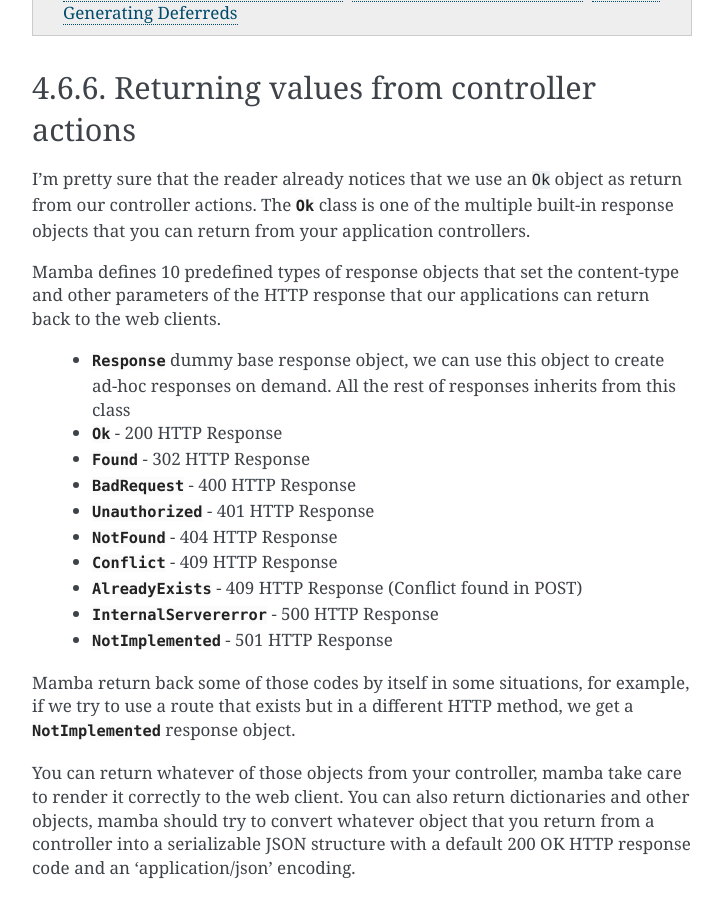
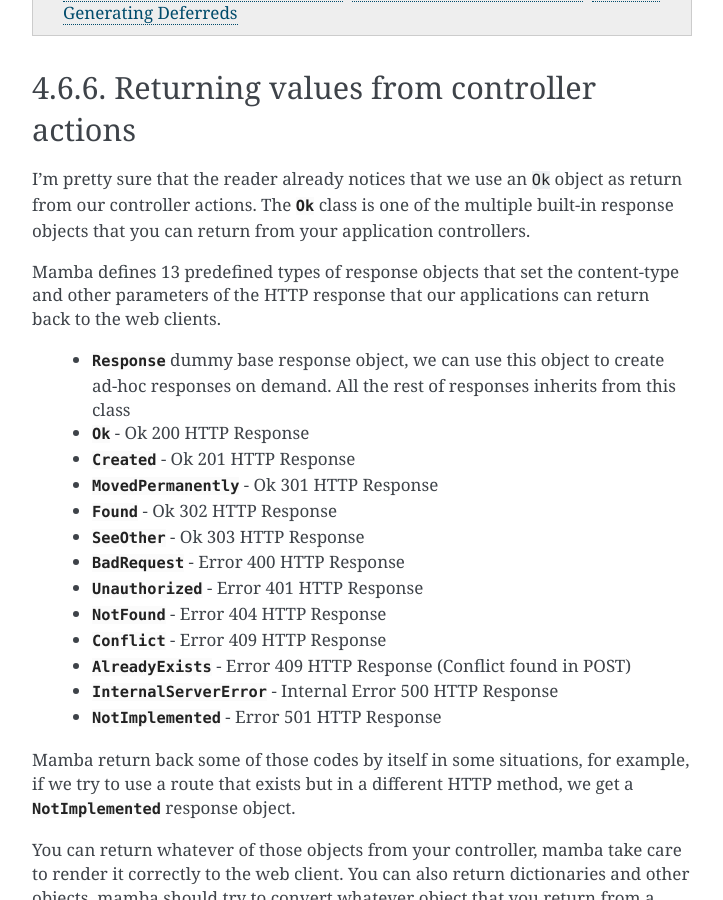
Before and after one commit to PyMamba/mamba-framework, a Sphinx documentation site: the page built from docs/development/controller.rst, in a window 1280 px wide and 900 px high, scrolled down 6547 px. Shown: the whole window, without its empty margins (388-1111 px from the left). Built offline with Sphinx 7.4.7, drawn with Linux system fonts in a browser that asks for light colours; pages that are not in the unit, such as notebooks, are missing from menus.

Commit message:
controller documentation updated

```diff
--- a/docs/development/controller.rst
+++ b/docs/development/controller.rst
@@ -253,18 +253,21 @@
 
 I'm pretty sure that the reader already notices that we use an ``Ok`` object as return from our controller actions. The :class:`~mamba.web.responses.Ok` class is one of the multiple built-in response objects that you can return from your application controllers.
 
-Mamba defines 10 predefined types of response objects that set the content-type and other parameters of the HTTP response that our applications can return back to the web clients.
+Mamba defines 13 predefined types of response objects that set the content-type and other parameters of the HTTP response that our applications can return back to the web clients.
 
     * :class:`~mamba.web.response.Response` dummy base response object, we can use this object to create ad-hoc responses on demand. All the rest of responses inherits from this class
-    * :class:`~mamba.web.response.Ok` - 200 HTTP Response
-    * :class:`~mamba.web.response.Found` - 302 HTTP Response
-    * :class:`~mamba.web.response.BadRequest` - 400 HTTP Response
-    * :class:`~mamba.web.response.Unauthorized` - 401 HTTP Response
-    * :class:`~mamba.web.response.NotFound` - 404 HTTP Response
-    * :class:`~mamba.web.response.Conflict` - 409 HTTP Response
-    * :class:`~mamba.web.response.AlreadyExists` - 409 HTTP Response (Conflict found in POST)
-    * :class:`~mamba.web.response.InternalServererror` - 500 HTTP Response
-    * :class:`~mamba.web.response.NotImplemented` - 501 HTTP Response
+    * :class:`~mamba.web.response.Ok` - Ok 200 HTTP Response
+    * :class:`~mamba.web.response.Created` - Ok 201 HTTP Response
+    * :class:`~mamba.web.response.MovedPermanently` - Ok 301 HTTP Response
+    * :class:`~mamba.web.response.Found` - Ok 302 HTTP Response
+    * :class:`~mamba.web.response.SeeOther` - Ok 303 HTTP Response
+    * :class:`~mamba.web.response.BadRequest` - Error 400 HTTP Response
+    * :class:`~mamba.web.response.Unauthorized` - Error 401 HTTP Response
+    * :class:`~mamba.web.response.NotFound` - Error 404 HTTP Response
+    * :class:`~mamba.web.response.Conflict` - Error 409 HTTP Response
+    * :class:`~mamba.web.response.AlreadyExists` - Error 409 HTTP Response (Conflict found in POST)
+    * :class:`~mamba.web.response.InternalServerError` - Internal Error 500 HTTP Response
+    * :class:`~mamba.web.response.NotImplemented` - Error 501 HTTP Response
 
 Mamba return back some of those codes by itself in some situations, for example, if we try to use a route that exists but in a different HTTP method, we get a :class:`~mamba.web.response.NotImplemented` response object.
 
```
